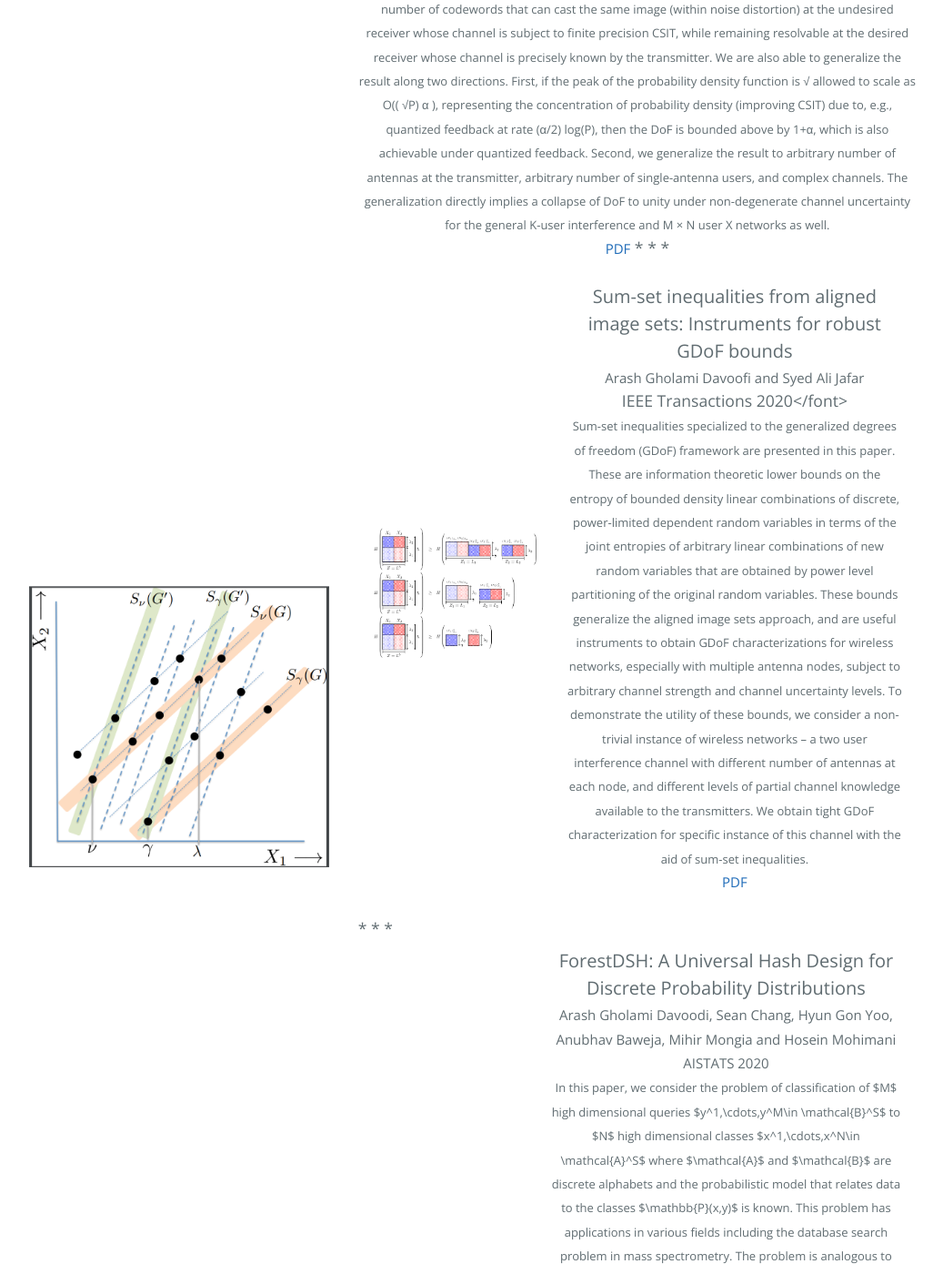
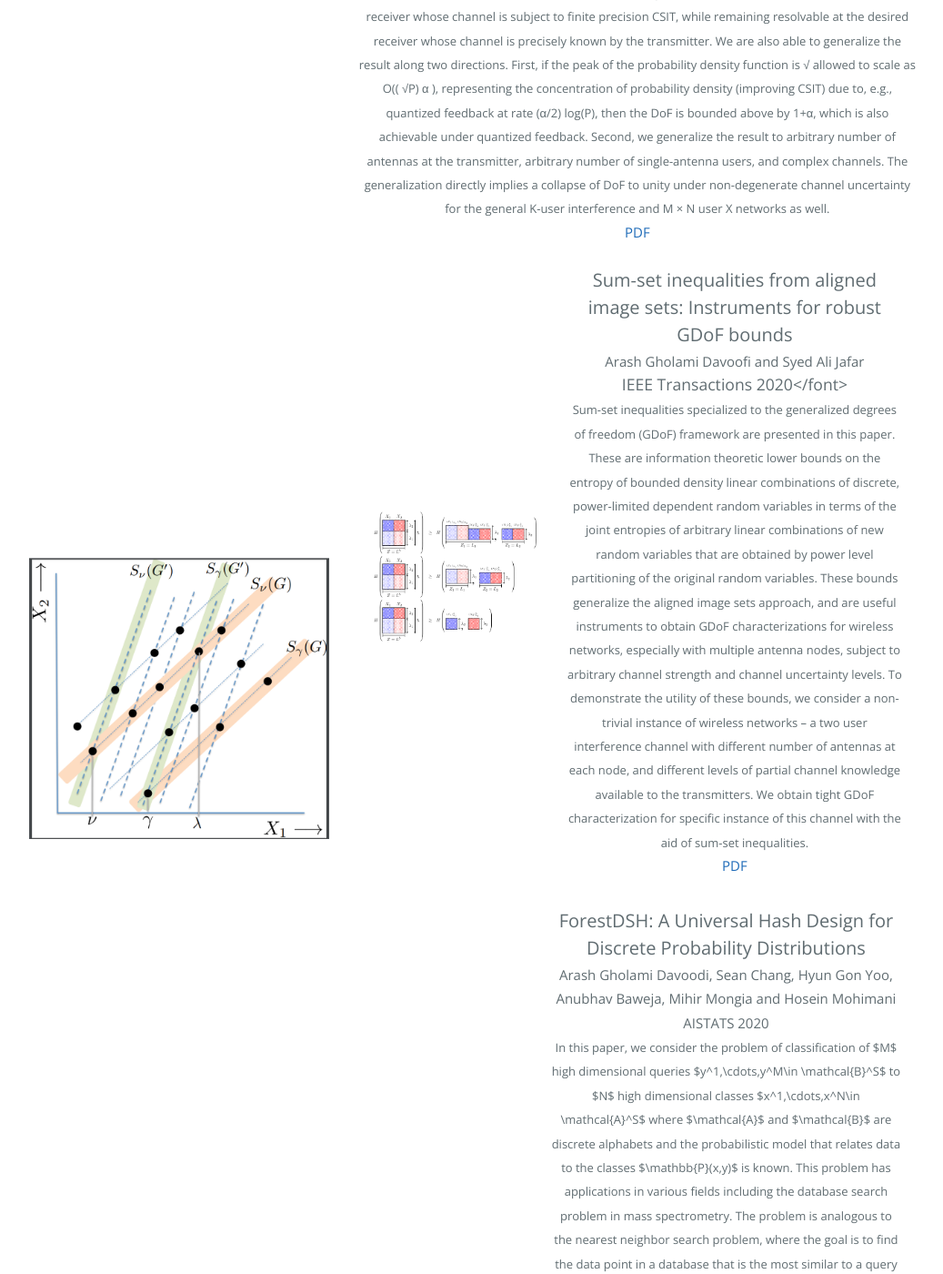
Before and after one commit to arashgholami/arashgholami.github.io, a Jekyll site: the page built from index.md, in a window 1280 px wide and 1400 px high, scrolled down 1289 px. Shown: the whole window at 91% size, without its empty margins (120-1157 px from the left). Built offline with Jekyll 4.4.1, drawn with Linux system fonts in a browser that asks for light colours.

Commit message:
Update index.md

```diff
--- a/index.md
+++ b/index.md
@@ -5,7 +5,7 @@ layout: default
    <table class="content-table">
       <tr>
         <td>
-          <img class="left-align image noselect" src="/images/xx.jpg" style="width:100%">
+
         </td>
         <td>
           <p class="text right-align text-large add-top-margin" style="width:100%;">
@@ -19,7 +19,7 @@ layout: default
 
 
 # Featured Publications
-* * *
+
 
 <div class="menu-container noselect">
    <table class="content-table">
@@ -39,7 +39,6 @@ layout: default
              <a href="https://ieeexplore.ieee.org/abstract/document/7502087"><font style="font-size:15px">PDF</font></a>
 
 
-* * *
 
 <div class="menu-container noselect">
    <table class="content-table">
@@ -71,7 +70,7 @@ inequalities.</font><br>
    </table>
 </div>
 
-* * *
+
 <div class="menu-container noselect">
    <table class="content-table">
     <col width="500px" />
```
